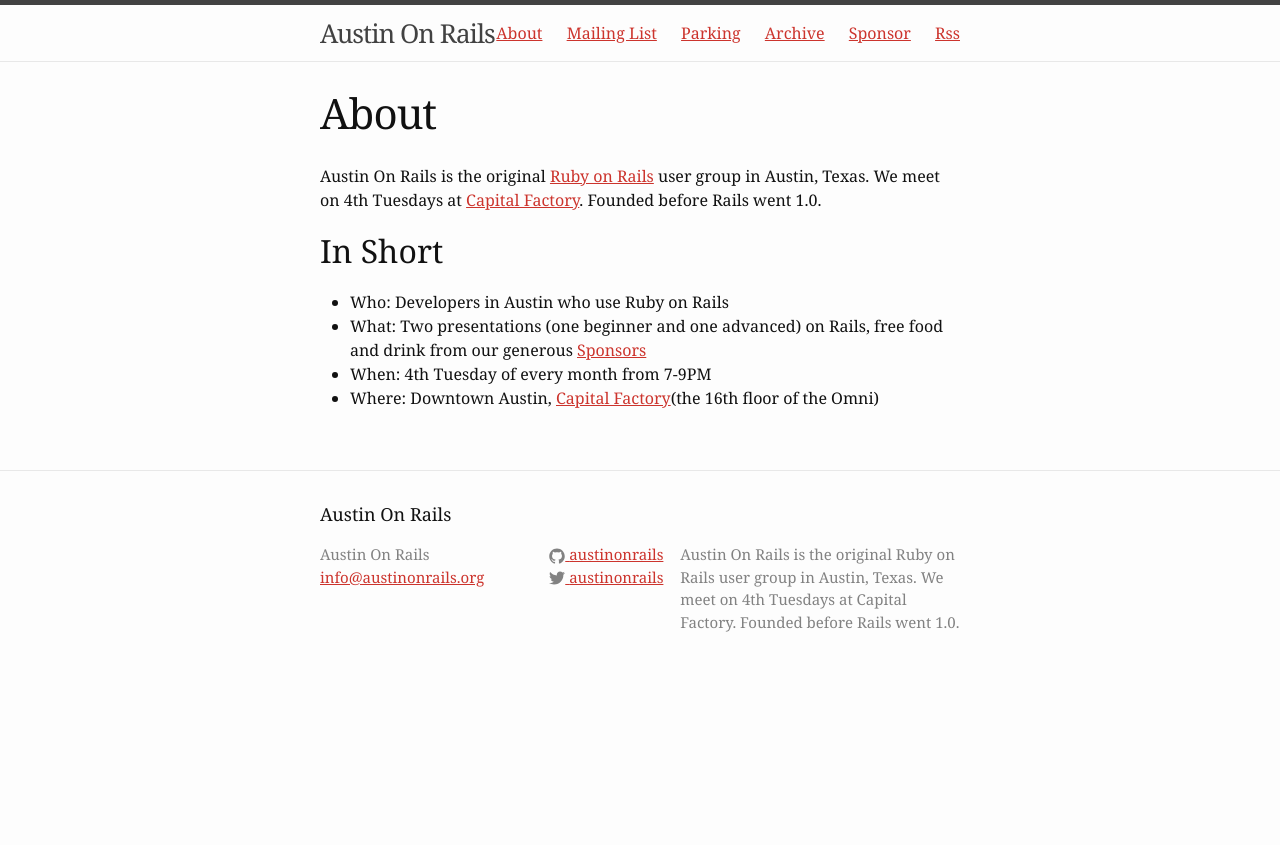
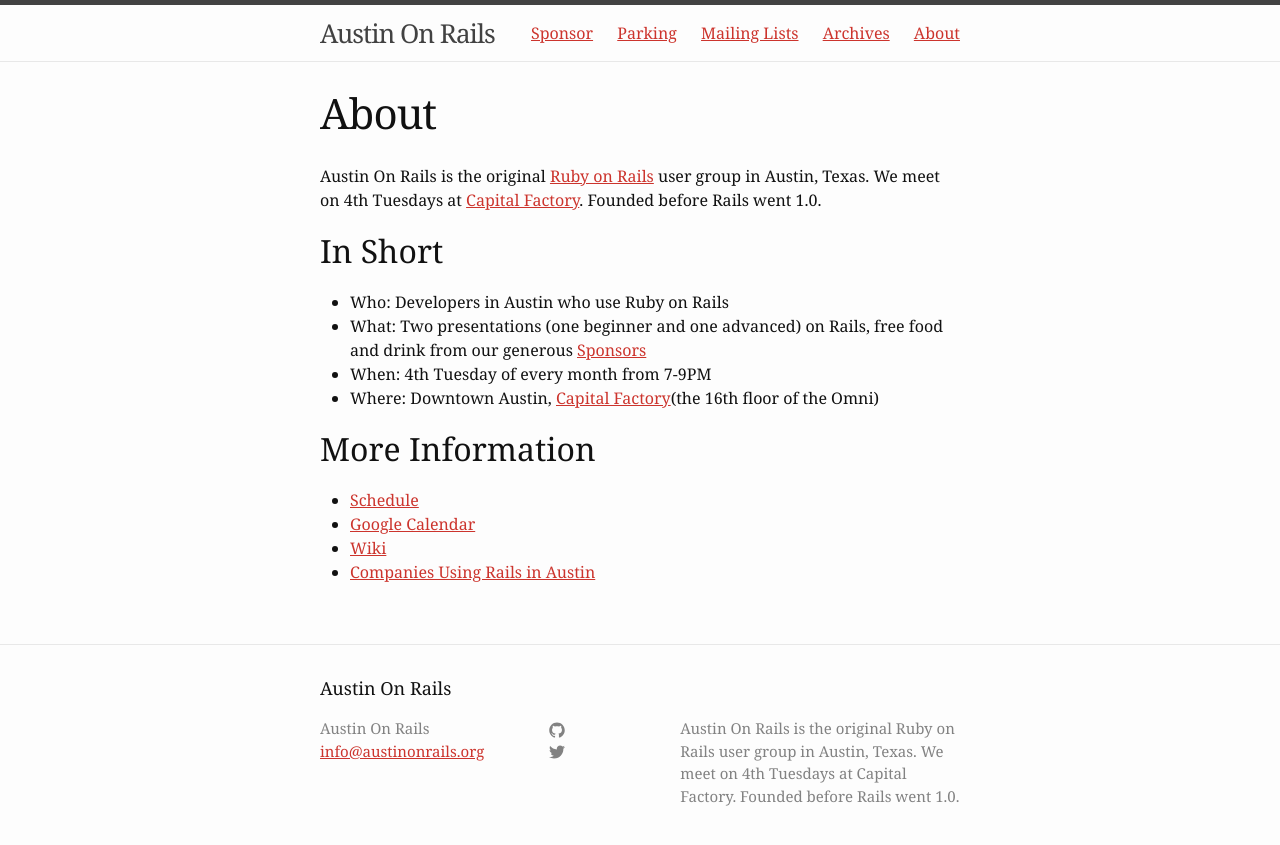
Before and after one commit to austinonrails/aor_meetings_blog, a Jekyll site: the page built from about.md, in a window 1280 px wide. Shown: the top 845 px of the page. Built offline with Jekyll 4.4.1, drawn with Linux system fonts in a browser that asks for light colours.

Commit message:
some tweaks and some more links

```diff
--- a/_includes/footer.html
+++ b/_includes/footer.html
@@ -23,7 +23,6 @@
                 </svg>
               </span>
 
-              <span class="username">{{ site.github_username }}</span>
             </a>
           </li>
           {% endif %}
@@ -38,7 +37,6 @@
                 </svg>
               </span>
 
-              <span class="username">{{ site.twitter_username }}</span>
             </a>
           </li>
           {% endif %}
--- a/_includes/header.html
+++ b/_includes/header.html
@@ -14,14 +14,11 @@
       </a>
 
       <div class="trigger">
-
+          <a class="page-link" href="/sponsor">Sponsor</a>
+          <a class="page-link" href="/parking">Parking</a>
+          <a class="page-link" href="/newsletter">Mailing Lists</a>
+          <a class="page-link" href="/past">Archives</a>
           <a class="page-link" href="/about">About</a>
-          <a class="page-link" href="/newsletter">Mailing List</a>
-          <a class="page-link" href="/parking">Parking</a>
-          <a class="page-link" href="/past">Archive</a>
-          <a class="page-link" href="/sponsor">Sponsor</a>
-          <a class="page-link" href="/feed.xml">Rss</a>
-
       </div>
     </nav>
 
--- a/_sass/_layout.scss
+++ b/_sass/_layout.scss
@@ -200,7 +200,8 @@
 
 .post-link {
     display: block;
-    font-size: 24px;
+    font-size: 32px;
+	font-weight: bold;
 }
 
 ul.archive-list {
--- a/about.md
+++ b/about.md
@@ -12,3 +12,9 @@
 * What: Two presentations (one beginner and one advanced) on Rails, free food and drink from our generous [Sponsors]({{site.url}}/sponsor)
 * When: 4th Tuesday of every month from 7-9PM
 * Where: Downtown Austin, [Capital Factory](http://capitalfactory.com/)(the 16th floor of the Omni)
+
+## More Information
+* [Schedule](https://github.com/austinonrails/members/wiki/2015-Meetings)
+* [Google Calendar](http://www.google.com/calendar/embed?src=8cshfr43jabb15q5ehs23pd5lk%40group.calendar.google.com&ctz=America/Chicago)
+* [Wiki](https://github.com/austinonrails/members/wiki/_pages)
+* [Companies Using Rails in Austin](https://github.com/austinonrails/members/wiki/Which-Companies-Are-Using-Rails-In-Austin%3F)
```
Also changed, not shown: newsletter.md (+4 -0 lines).
